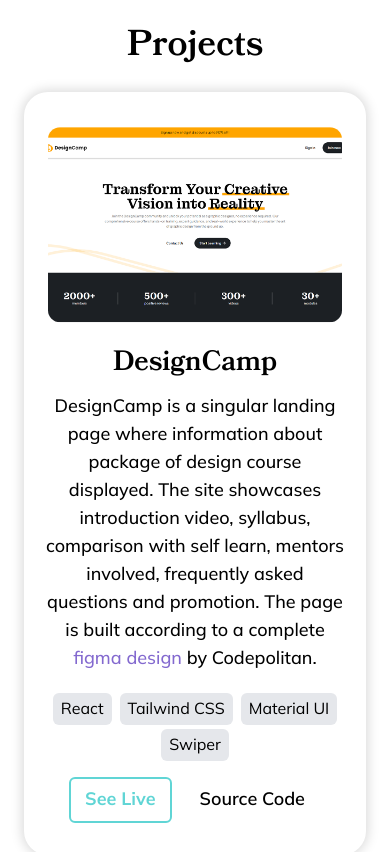
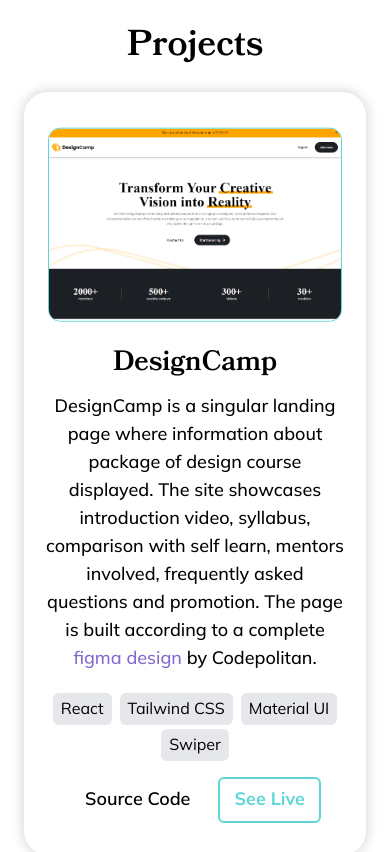
Before and after one commit to idlionora/idlionora.github.io, a React (Vite) app: page / in a window 390 px wide. Shown: the part 1860-2712 px from the top of the page. Built offline with nearby package versions, Linux system fonts and the light colour scheme.

Commit message:
feat(ProjectCard): add project pic's outline animation on mouse hover

```diff
--- a/src/App.css
+++ b/src/App.css
@@ -9,5 +9,9 @@
 
 .projectpic-size {
     width: calc(100% - 8px);
-    height: calc(100% - 7px);
+    height: calc(100% - 8px);
 }
+
+.half-circle-cyan {
+    background-image: linear-gradient(rgba(255,0,0,0), rgba(255,0,0,0) 50%, rgba(96, 213, 213, 1) 50%, rgba(96, 213, 213, 1) 100%);
+}
--- a/src/App.jsx
+++ b/src/App.jsx
@@ -159,7 +159,7 @@
 				>
 					<div id="projects-container" className="w-full max-w-5xl py-12 text-center">
 						<h2>Projects</h2>
-						<div id='projectcards-container' className='w-full flex flex-col gap-7 px-2 mt-6'>
+						<div id='projectcards-container' className='w-full flex flex-col gap-8 px-2 mt-6'>
 							{projectDatas.map(({id, pic, title, desc, techStack, liveUrl, sourceUrl}) => {
 								return (
 									<ProjectCard key={'projectcard-' + id} id={id} pic={pic} title={title} desc={desc} techStack={techStack} liveUrl={liveUrl} sourceUrl={sourceUrl}/>
--- a/src/components/ProjectCard.jsx
+++ b/src/components/ProjectCard.jsx
@@ -1,5 +1,6 @@
 import PropTypes from 'prop-types';
 import noImg from '../assets/image-not-available.png';
+import { useState, useEffect, useRef } from 'react';
 
 const ProjectCard = ({
 	id = 99,
@@ -10,14 +11,28 @@
 	liveUrl = 'https://idlionora.github.io/',
 	sourceUrl = 'https://github.com/idlionora/idlionora.github.io',
 }) => {
+	const linkRef = useRef(null)
+	const [linkOnHover, setLinkOnHover] = useState(false)
+	const [hideElementOnHover, setHideElemetOnHover] = useState(true)
+
+	useEffect(() => {
+		if (linkOnHover) {
+			setHideElemetOnHover(false);
+		} else {
+			setTimeout(() => {
+				setHideElemetOnHover(true)
+			}, 310)
+		}
+	}, [linkOnHover]);
+
 	return (
 		<div
 			className={`w-full rounded-3xl shadow-[0_0_12px_2px_rgba(0,0,0,0.15)] flex flex-col-reverse ${
 				id % 2 == 0 ? 'sm:flex-row-reverse' : 'sm:flex-row'
-			} overflow-hidden px-5 py-8 gap-4`}
+			} px-5 py-8 gap-4`}
 		>
 			<div className="w-full sm:w-[45%] text-center flex flex-col justify-center text-lg sm:text-base lg:text-lg">
-				<h3 className='mt-2 mb-1 sm:my-0'>{title}</h3>
+				<h3 className="mt-2 mb-1 sm:my-0">{title}</h3>
 				<p className="font-medium mt-2">{desc}</p>
 				<ul className="font-medium text-lg sm:text-base lg:text-lg mt-5 w-full flex flex-wrap gap-x-2 gap-y-1 items-center justify-center">
 					{techStack.map((tech, index) => {
@@ -31,12 +46,21 @@
 						);
 					})}
 				</ul>
-				<div className={`w-full flex gap-3 justify-center mt-4 ${ id % 2 == 0 ? 'flex-row-reverse' : '' }`}>
+				<div
+					className={`w-full flex gap-3 justify-center mt-4 ${
+						id % 2 == 0 ? 'flex-row-reverse' : 'flex-row-reverse sm:flex-row'
+					}`}
+				>
 					<a
 						href={liveUrl}
 						target="_blank"
 						rel="noopener noreferrer"
-						className="flex items-center px-3.5 h-[46px] sm:px-3 sm:h-[40px] lg:px-3.5 lg:h-[46px] rounded-md text-theme-cyan font-bold sm:font-semibold lg:font-bold border-solid border-2 border-theme-cyan hover:bg-theme-cyan hover:text-white"
+						ref={linkRef}
+						className={`flex items-center px-3.5 h-[46px] sm:px-3 sm:h-[40px] lg:px-3.5 lg:h-[46px] rounded-md font-bold sm:font-semibold lg:font-bold ease-in-out duration-300 border-solid border-2 border-theme-cyan hover:bg-theme-cyan hover:text-white active:bg-theme-cyan active:text-white ${
+							linkOnHover ? 'bg-theme-cyan text-white' : 'text-theme-cyan'
+						}`}
+						onMouseEnter={() => setLinkOnHover(true)}
+						onMouseLeave={() => setLinkOnHover(false)}
 					>
 						See Live
 					</a>
@@ -44,16 +68,44 @@
 						href={sourceUrl}
 						target="_blank"
 						rel="noopener noreferrer"
-						className="flex items-center px-3.5 h-[46px] sm:px-3 sm:h-[40px] lg:px-3.5 lg:h-[46px] rounded-md font-semibold border-solid border-2 border-transparent hover:border-gray-600"
+						className="flex items-center px-3.5 h-[46px] sm:px-3 sm:h-[40px] lg:px-3.5 lg:h-[46px] rounded-md font-semibold ease-in-out duration-200 border-solid border-2 border-transparent hover:border-gray-600"
 					>
 						Source Code
 					</a>
 				</div>
 			</div>
 			<div className="w-full sm:w-[55%] flex flex-col justify-center">
-				<div className='relative w-full pt-[66.6667%] hover:bg-theme-cyan rounded-2xl'>
-					<div className='absolute projectpic-size bottom-1/2 translate-y-1/2 right-1/2 translate-x-1/2 rounded-xl overflow-hidden'>
-						<img src={pic} alt={`${title} Preview`} className='w-full h-full object-cover' />
+				<div
+					className="relative w-full pt-[66.6667%] rounded-2xl overflow-hidden active:bg-theme-cyan cursor-pointer"
+					onMouseEnter={() => setLinkOnHover(true)}
+					onMouseLeave={() => setLinkOnHover(false)}
+					onClick={() => linkRef.current.click()}
+				>
+					<div
+						id="link-hover-circle"
+						className={`w-[120.185%] pt-[120.185%] absolute bottom-1/2 translate-y-1/2 right-1/2 translate-x-1/2 origin-center rotate-[33.2deg] ${hideElementOnHover? 'opacity-0':''}`}
+					>
+						<div className="w-full h-1/2 absolute top-0 overflow-hidden">
+							<div
+								className={`rounded-full h-[200%] w-full absolute top-0 half-circle-cyan ease-in-out duration-300 origin-center ${
+									linkOnHover ? 'rotate-180' : ''
+								}`}
+							></div>
+						</div>
+						<div className="w-full h-1/2 absolute top-1/2 overflow-hidden">
+							<div
+								className={`rounded-full h-[200%] w-full absolute bottom-0 half-circle-cyan ease-in-out duration-300 origin-center ${
+									linkOnHover ? '' : '-rotate-180'
+								}`}
+							></div>
+						</div>
+					</div>
+					<div className="absolute projectpic-size bottom-1/2 translate-y-1/2 right-1/2 translate-x-1/2 rounded-xl overflow-hidden border-solid border-[1px] border-theme-cyan">
+						<img
+							src={pic}
+							alt={`${title} Preview`}
+							className="w-full h-full object-cover"
+						/>
 					</div>
 				</div>
 			</div>
```
Also changed, not shown: src/assets/project-designcamp.png.
